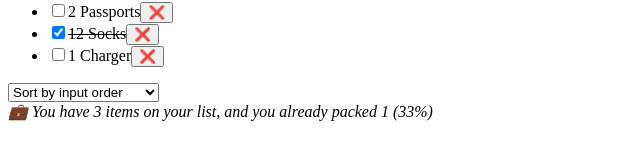
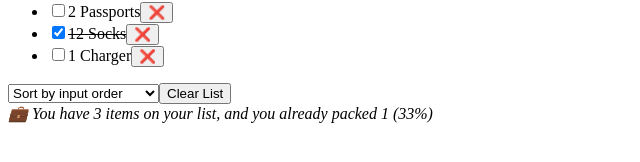
Before and after one commit to jbrace817/travel-list, a React (Create React App) app: page / in a window 1280 px wide. Shown: the part 158-320 px from the top of the page, without its empty margins (0-640 px from the left). Built offline with nearby package versions, Linux system fonts and the light colour scheme; the HTML template or start-up script is replaced by a standard one.

Commit message:
feat: added clear all button and functionality

```diff
--- a/src/App.js
+++ b/src/App.js
@@ -26,6 +26,12 @@ export default function App() {
       )
     );
   }
+
+  function handleClearList() {
+    if (window.confirm('Are you sure you want to delete all items?')) {
+      setItems([]);
+    }
+  }
   return (
     <div className="app">
       <Logo />
@@ -34,6 +40,7 @@ export default function App() {
         items={items}
         onDeleteItem={handleDeleteItem}
         onToggleItem={handleToggleItem}
+        onClear={handleClearList}
       />
       <Stats items={items} />
     </div>
@@ -92,7 +99,7 @@ function Form({ onAddItems }) {
   );
 }
 
-function PackingList({ items, onDeleteItem, onToggleItem }) {
+function PackingList({ items, onDeleteItem, onToggleItem, onClear }) {
   const [sortBy, setSortBy] = useState('input');
 
   let sortedItems;
@@ -125,6 +132,7 @@ function PackingList({ items, onDeleteItem, onToggleItem }) {
           <option value="description">Sort by description</option>
           <option value="packed">Sort by packed status</option>
         </select>
+        <button onClick={onClear}>Clear List</button>
       </div>
     </div>
   );
```
